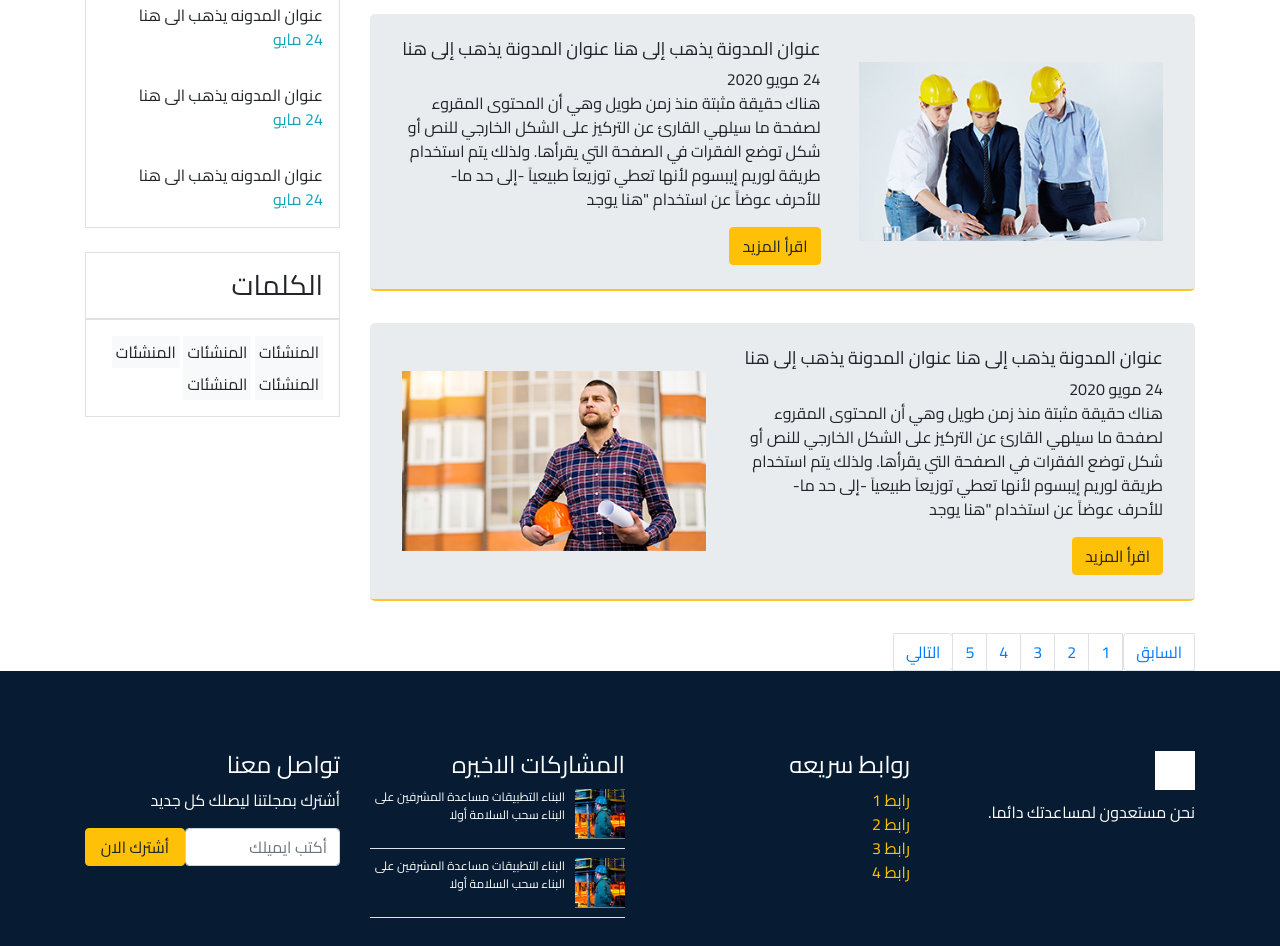
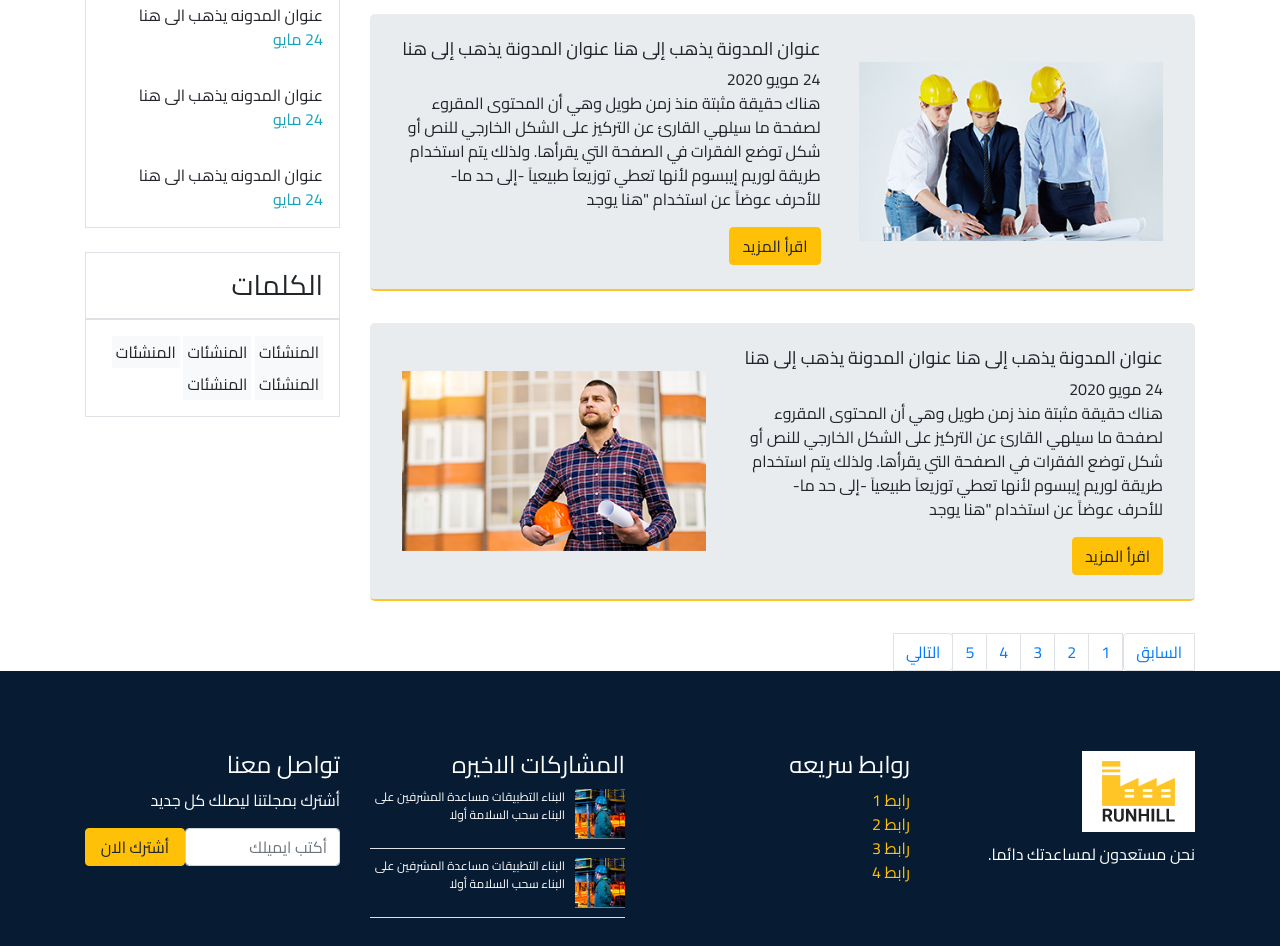
Before and after one commit to sal-rushdi/Bootstrap.project, a plain HTML site: page blog.html in a window 1280 px wide. Shown: the part 511-1457 px from the top of the page. Drawn offline with nearby package versions, Linux system fonts and the light colour scheme; files whose address does not match are found by name.

Commit message:
Update blog.html

```diff
--- a/blog.html
+++ b/blog.html
@@ -189,7 +189,7 @@
                 <div class="col-md-3 col-sm-6 col-12">
                     <div class="footer_item">
                         <h3>
-                        <img src="../BS.Project/images/logo.png" alt="" />
+                        <img src="images/logo.png" alt="" />
                         </h3>
                         <p>نحن مستعدون لمساعدتك دائما.</p>
                     </div>
```
